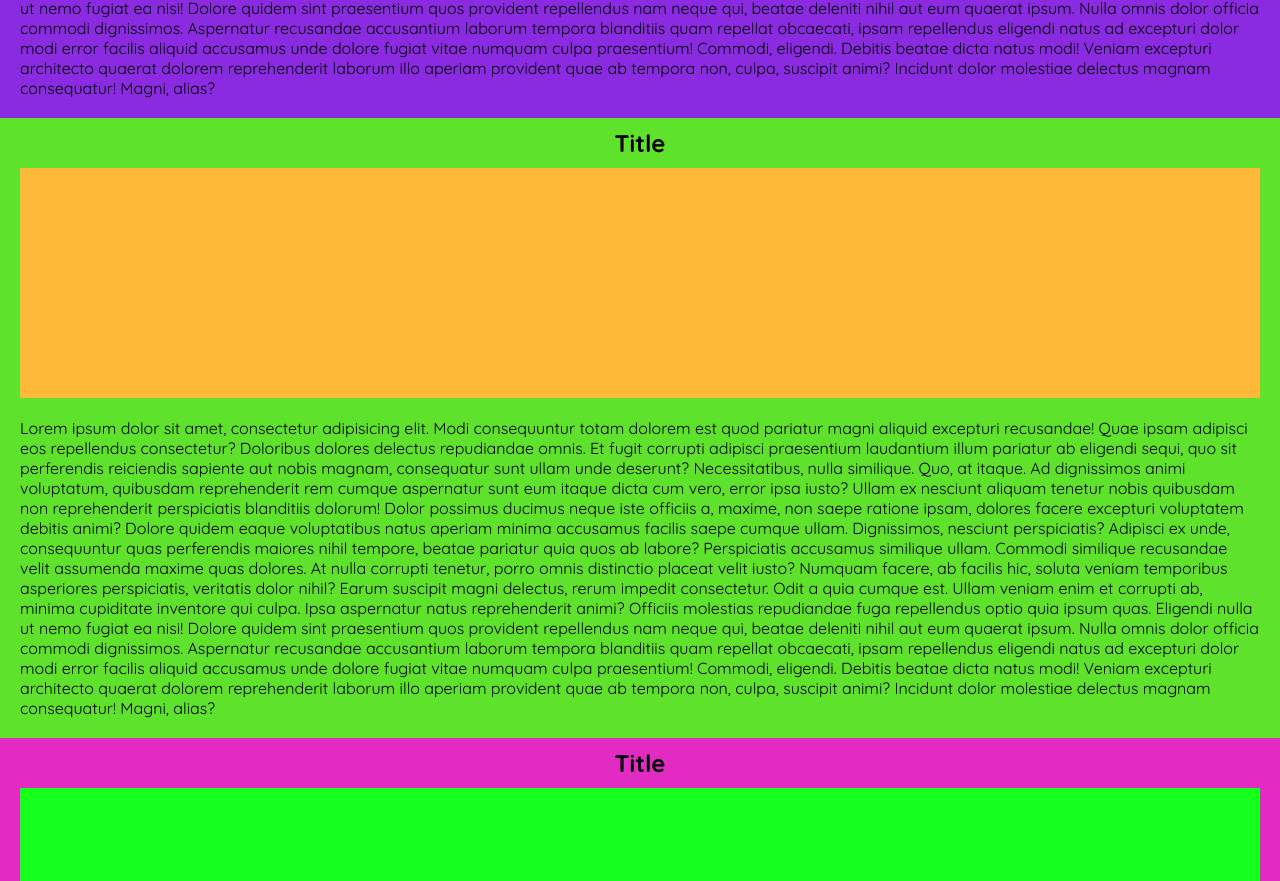
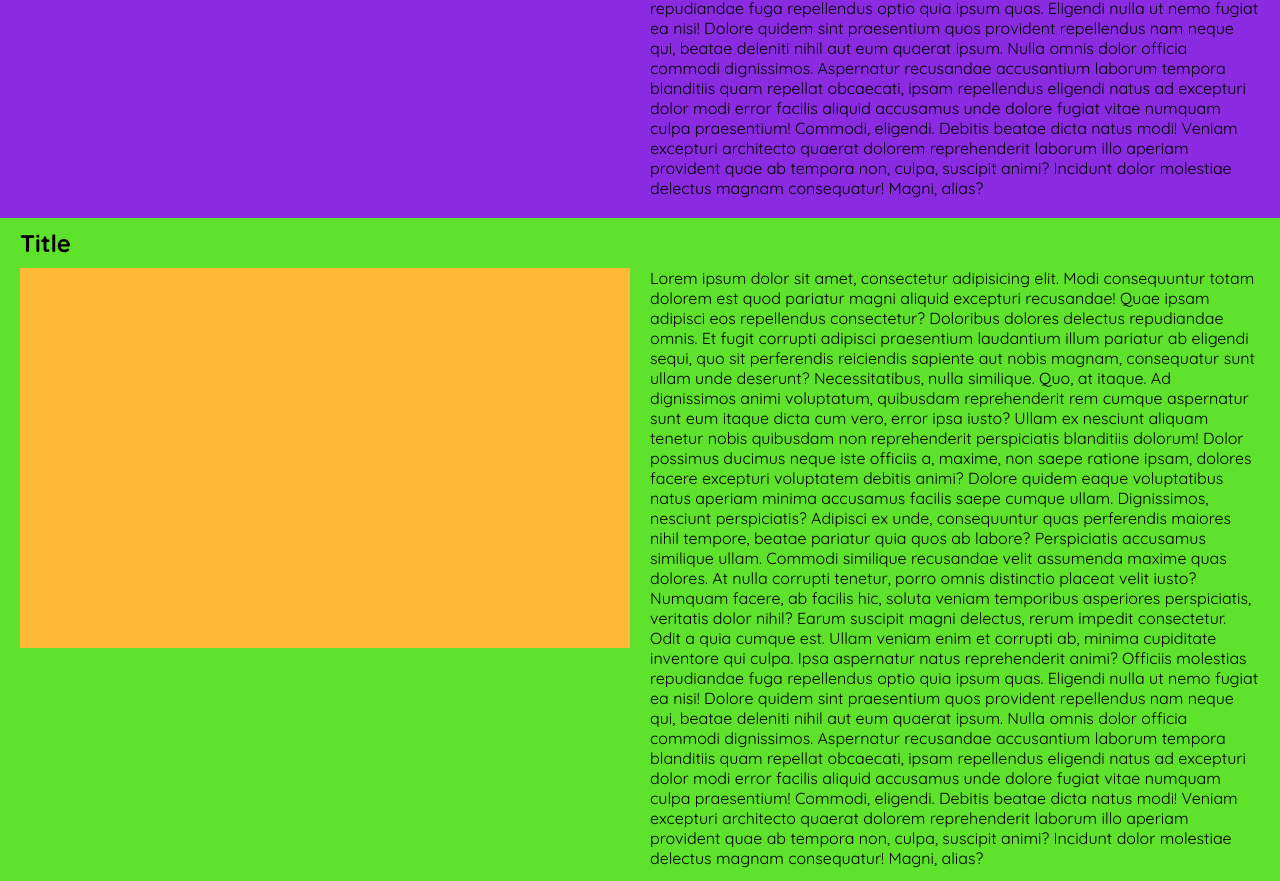
Before and after one commit to DIGORACCOON4279/Design-LandingPage, a plain HTML site: page index.html in a window 1280 px wide. Shown: the part 3222-4103 px from the top of the page. Drawn offline with Linux system fonts and the light colour scheme.

Commit message:
Making Wrap Section

```diff
--- a/assets/stylesheets/_wrap.css
+++ b/assets/stylesheets/_wrap.css
@@ -31,20 +31,35 @@
             position: sticky;
             top:0px;
             padding:10px;
+            overflow: hidden;
+            .wrapCard{
+                display: flex;
+                flex-direction: column;
+                justify-content: center;
+                align-items: center;
                 .subtitle{
                     width:100%;
                     padding: 0px 10px;
-                text-align: center;
+                    text-align: left;
                 }
+                .blockInfo{
+                    width:100%;
+                    display: flex;
+                    flex-direction: row;
+                    justify-content: center;
+                    align-items: center;
                     .imagesBackground{
                         width:100%;
-                height:250px;
+                        height:400px;
                         padding:10px;
+                        align-self: self-start;
                     }
                     .lorem{
                         width:100%;
                         padding:10px;
                         align-self: left;
+                    }
+                }
             }
         }
         .wrappedBlockOne{
@@ -54,25 +69,25 @@
             background-color: rgb(226, 208, 43);
         }
         .wrappedBlockTwo{
-            top:100px;
+            top:70px;
             left:0;
             background-color: blueviolet;
             z-index:2;
         }
         .wrappedBlockThree{
-            top:150px;
+            top:85px;
             left:0;
             background-color: rgb(95, 226, 43);
             z-index:3;
         }
         .wrappedBlockFour{
-            top:200px;
+            top:100px;
             left:0;
             background-color: rgb(226, 43, 195);
             z-index:4;
         }
         .wrappedBlockFive{
-            top:250px;
+            top:115px;
             left:0;
             background-color: rgb(226, 55, 43);
             z-index:5;
--- a/index.html
+++ b/index.html
@@ -225,7 +225,9 @@
         <section class="wrapSection">
             <div class="wrappedContainer">
                 <div class="wrappedBlock wrappedBlockOne">
+                    <section class="wrapCard">
                         <h2 class="subtitle">Title</h2>
+                        <div class="blockInfo">
                             <img src="img/imagesBackgroundOne.png" alt="" class="imagesBackground">
                             <p class="lorem">Lorem ipsum dolor sit amet, consectetur adipisicing elit. Modi consequuntur totam dolorem est quod pariatur magni aliquid excepturi recusandae! Quae ipsam adipisci eos repellendus consectetur? Doloribus dolores delectus repudiandae omnis.
                             Et fugit corrupti adipisci praesentium laudantium illum pariatur ab eligendi sequi, quo sit perferendis reiciendis sapiente aut nobis magnam, consequatur sunt ullam unde deserunt? Necessitatibus, nulla similique. Quo, at itaque.
@@ -238,10 +240,13 @@
                             Aspernatur recusandae accusantium laborum tempora blanditiis quam repellat obcaecati, ipsam repellendus eligendi natus ad excepturi dolor modi error facilis aliquid accusamus unde dolore fugiat vitae numquam culpa praesentium! Commodi, eligendi.
                             Debitis beatae dicta natus modi! Veniam excepturi architecto quaerat dolorem reprehenderit laborum illo aperiam provident quae ab tempora non, culpa, suscipit animi? Incidunt dolor molestiae delectus magnam consequatur! Magni, alias?</p>
                         </div>
+                    </section>
+                </div>
                 <div class="wrappedBlock wrappedBlockTwo">
+                    <section class="wrapCard">
                         <h2 class="subtitle">Title</h2>
+                        <div class="blockInfo">
                             <img src="img/imagesBackgroundTwo.png" alt="" class="imagesBackground">
-
                             <p class="lorem">Lorem ipsum dolor sit amet, consectetur adipisicing elit. Modi consequuntur totam dolorem est quod pariatur magni aliquid excepturi recusandae! Quae ipsam adipisci eos repellendus consectetur? Doloribus dolores delectus repudiandae omnis.
                             Et fugit corrupti adipisci praesentium laudantium illum pariatur ab eligendi sequi, quo sit perferendis reiciendis sapiente aut nobis magnam, consequatur sunt ullam unde deserunt? Necessitatibus, nulla similique. Quo, at itaque.
                             Ad dignissimos animi voluptatum, quibusdam reprehenderit rem cumque aspernatur sunt eum itaque dicta cum vero, error ipsa iusto? Ullam ex nesciunt aliquam tenetur nobis quibusdam non reprehenderit perspiciatis blanditiis dolorum!
@@ -253,10 +258,13 @@
                             Aspernatur recusandae accusantium laborum tempora blanditiis quam repellat obcaecati, ipsam repellendus eligendi natus ad excepturi dolor modi error facilis aliquid accusamus unde dolore fugiat vitae numquam culpa praesentium! Commodi, eligendi.
                             Debitis beatae dicta natus modi! Veniam excepturi architecto quaerat dolorem reprehenderit laborum illo aperiam provident quae ab tempora non, culpa, suscipit animi? Incidunt dolor molestiae delectus magnam consequatur! Magni, alias?</p>
                         </div>
+                    </section>
+                </div>
                 <div class="wrappedBlock wrappedBlockThree">
+                    <section class="wrapCard">
                         <h2 class="subtitle">Title</h2>
+                        <div class="blockInfo">
                             <img src="img/imagesBackgroundThree.png" alt="" class="imagesBackground">
-
                             <p class="lorem">Lorem ipsum dolor sit amet, consectetur adipisicing elit. Modi consequuntur totam dolorem est quod pariatur magni aliquid excepturi recusandae! Quae ipsam adipisci eos repellendus consectetur? Doloribus dolores delectus repudiandae omnis.
                             Et fugit corrupti adipisci praesentium laudantium illum pariatur ab eligendi sequi, quo sit perferendis reiciendis sapiente aut nobis magnam, consequatur sunt ullam unde deserunt? Necessitatibus, nulla similique. Quo, at itaque.
                             Ad dignissimos animi voluptatum, quibusdam reprehenderit rem cumque aspernatur sunt eum itaque dicta cum vero, error ipsa iusto? Ullam ex nesciunt aliquam tenetur nobis quibusdam non reprehenderit perspiciatis blanditiis dolorum!
@@ -268,10 +276,13 @@
                             Aspernatur recusandae accusantium laborum tempora blanditiis quam repellat obcaecati, ipsam repellendus eligendi natus ad excepturi dolor modi error facilis aliquid accusamus unde dolore fugiat vitae numquam culpa praesentium! Commodi, eligendi.
                             Debitis beatae dicta natus modi! Veniam excepturi architecto quaerat dolorem reprehenderit laborum illo aperiam provident quae ab tempora non, culpa, suscipit animi? Incidunt dolor molestiae delectus magnam consequatur! Magni, alias?</p>
                         </div>
+                    </section>
+                </div>
                 <div class="wrappedBlock wrappedBlockFour">
+                    <section class="wrapCard">
                         <h2 class="subtitle">Title</h2>
+                        <div class="blockInfo">
                             <img src="img/imagesBackgroundFour.png" alt="" class="imagesBackground">
-
                             <p class="lorem">Lorem ipsum dolor sit amet, consectetur adipisicing elit. Modi consequuntur totam dolorem est quod pariatur magni aliquid excepturi recusandae! Quae ipsam adipisci eos repellendus consectetur? Doloribus dolores delectus repudiandae omnis.
                             Et fugit corrupti adipisci praesentium laudantium illum pariatur ab eligendi sequi, quo sit perferendis reiciendis sapiente aut nobis magnam, consequatur sunt ullam unde deserunt? Necessitatibus, nulla similique. Quo, at itaque.
                             Ad dignissimos animi voluptatum, quibusdam reprehenderit rem cumque aspernatur sunt eum itaque dicta cum vero, error ipsa iusto? Ullam ex nesciunt aliquam tenetur nobis quibusdam non reprehenderit perspiciatis blanditiis dolorum!
@@ -283,10 +294,13 @@
                             Aspernatur recusandae accusantium laborum tempora blanditiis quam repellat obcaecati, ipsam repellendus eligendi natus ad excepturi dolor modi error facilis aliquid accusamus unde dolore fugiat vitae numquam culpa praesentium! Commodi, eligendi.
                             Debitis beatae dicta natus modi! Veniam excepturi architecto quaerat dolorem reprehenderit laborum illo aperiam provident quae ab tempora non, culpa, suscipit animi? Incidunt dolor molestiae delectus magnam consequatur! Magni, alias?</p>
                         </div>
+                    </section>
+                </div>
                 <div class="wrappedBlock wrappedBlockFive">
+                    <section class="wrapCard">
                         <h2 class="subtitle">Title</h2>
+                        <div class="blockInfo">
                             <img src="img/imagesBackgroundFive.png" alt="" class="imagesBackground">
-
                             <p class="lorem">Lorem ipsum dolor sit amet, consectetur adipisicing elit. Modi consequuntur totam dolorem est quod pariatur magni aliquid excepturi recusandae! Quae ipsam adipisci eos repellendus consectetur? Doloribus dolores delectus repudiandae omnis.
                             Et fugit corrupti adipisci praesentium laudantium illum pariatur ab eligendi sequi, quo sit perferendis reiciendis sapiente aut nobis magnam, consequatur sunt ullam unde deserunt? Necessitatibus, nulla similique. Quo, at itaque.
                             Ad dignissimos animi voluptatum, quibusdam reprehenderit rem cumque aspernatur sunt eum itaque dicta cum vero, error ipsa iusto? Ullam ex nesciunt aliquam tenetur nobis quibusdam non reprehenderit perspiciatis blanditiis dolorum!
@@ -297,6 +311,8 @@
                             Eligendi nulla ut nemo fugiat ea nisi! Dolore quidem sint praesentium quos provident repellendus nam neque qui, beatae deleniti nihil aut eum quaerat ipsum. Nulla omnis dolor officia commodi dignissimos.
                             Aspernatur recusandae accusantium laborum tempora blanditiis quam repellat obcaecati, ipsam repellendus eligendi natus ad excepturi dolor modi error facilis aliquid accusamus unde dolore fugiat vitae numquam culpa praesentium! Commodi, eligendi.
                             Debitis beatae dicta natus modi! Veniam excepturi architecto quaerat dolorem reprehenderit laborum illo aperiam provident quae ab tempora non, culpa, suscipit animi? Incidunt dolor molestiae delectus magnam consequatur! Magni, alias?</p>
+                        </div>
+                    </section>
                 </div>
             </div>
         </section>
```
Lines whose indentation alone changed are shown as unchanged.
